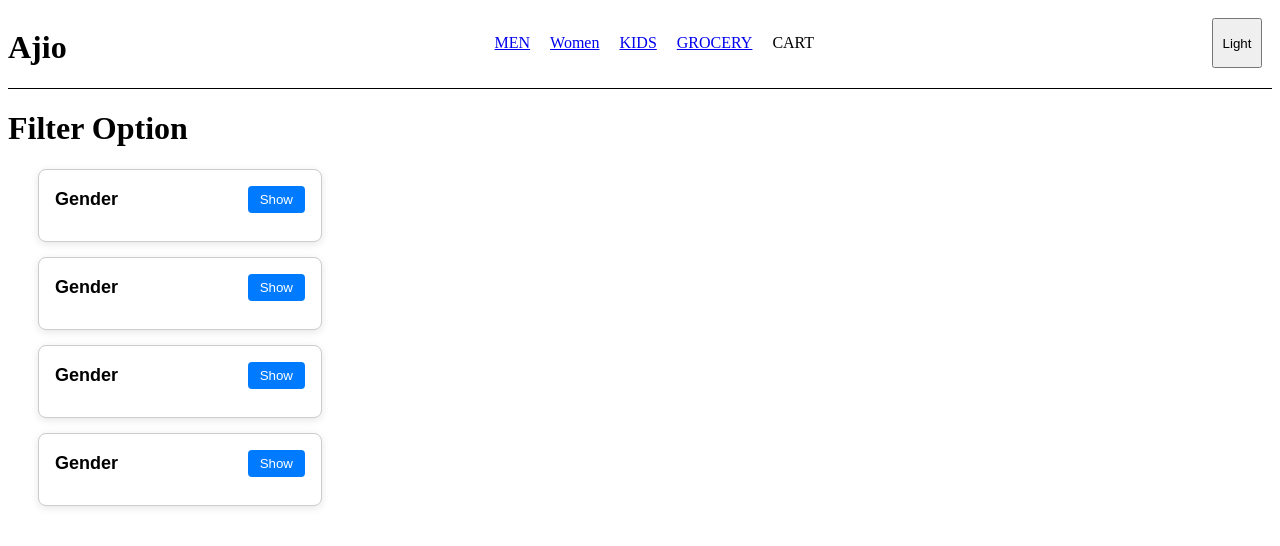
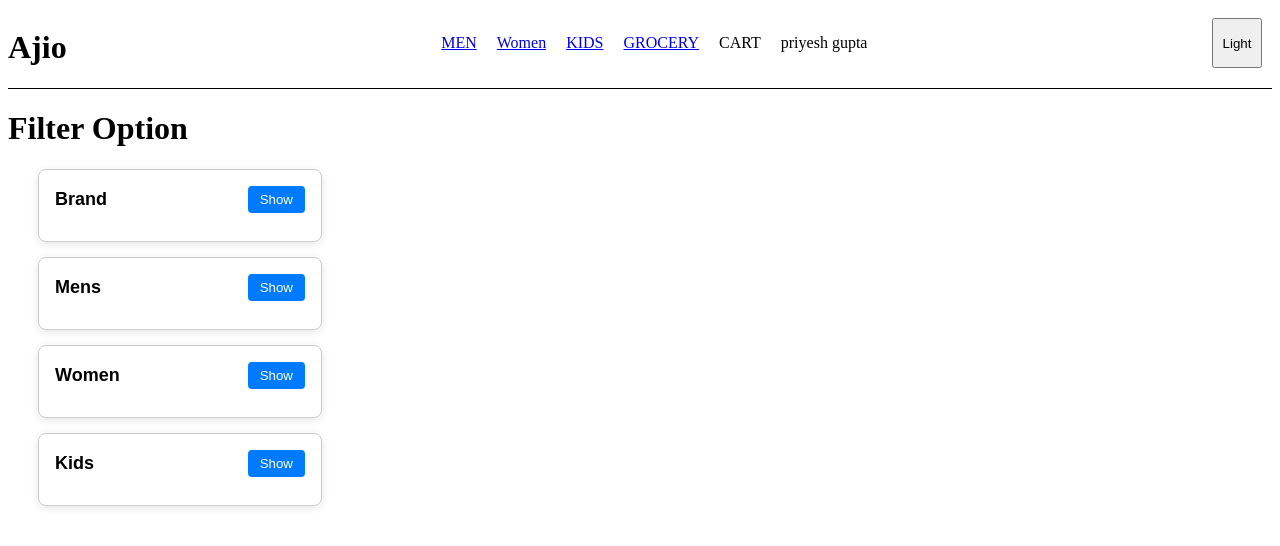
Before and after one commit to sharan-9135/react_again, a React (Vite) app: page /Men in a window 1280 px wide. Shown: the top 546 px of the page. Built offline with nearby package versions, Linux system fonts and the light colour scheme.

Commit message:
i have learn about contextApi

```diff
--- a/src/App.js
+++ b/src/App.js
@@ -1,4 +1,4 @@
-import React, { lazy, Suspense } from "react"
+import React, { lazy, Suspense, useState } from "react"
 import ReactDOM from "react-dom/client"
 import Navbar from "./components/Navbar"
 import { Product } from "./components/Product"
@@ -9,16 +9,27 @@
 import Error from "./components/Error"
 import ProductDetails from "./components/ProductDetails"
 import Skeleton from "./components/Skeleton"
+import CompoA from "./components/CompoA"
+import { userContext } from "./utils/userContext"
 // import Grocery from "./components/Grocery"
- const Grocery = lazy(()=> import('./components/Grocery')) // this will make another bundle for grocery component.
- const Kid = lazy(()=> import('./components/Kid'))
+const Grocery = lazy(() => import('./components/Grocery')) // this will make another bundle for grocery component.
+const Kid = lazy(() => import('./components/Kid'))
 
 
 const App = () => {
-    return <div>
-        <Navbar />
-        <Outlet />
-    </div>
+const [user,setUser] = useState("priyesh gupta")
+    return (
+        <userContext.Provider value = {{name : user ,setUser}}>
+        {/* with the help of this we wrap all my app with userContext and we can use anywhere
+        in our app. we are modifying the usercontext with help of value = {{name : user ,setUser}} */}
+            <div>
+                <Navbar />
+                {/* <CompoA/> */}
+                <Outlet />
+            </div>
+        </userContext.Provider>
+
+    )
 }
 
 const appRouter = createBrowserRouter([
@@ -32,7 +43,7 @@
             },
             {
                 path: '/kid',
-                element: <Suspense fallback={<h1>Kid items...</h1>}><Kid/></Suspense>
+                element: <Suspense fallback={<h1>Kid items...</h1>}><Kid /></Suspense>
             },
             {
                 path: '/Men',
@@ -43,15 +54,15 @@
                 element: <Women />
             },
             {
-                path:'/product/:productId',
-                element:<ProductDetails/>
+                path: '/product/:productId',
+                element: <ProductDetails />
             },
             {
-                path:'/Grocery',
-                element:<Suspense fallback={<Skeleton/>}><Grocery/></Suspense>
+                path: '/Grocery',
+                element: <Suspense fallback={<Skeleton />}><Grocery /></Suspense>
             }
         ],
-        errorElement:<Error/>
+        errorElement: <Error />
     },
 
 
--- a/src/components/Accordian.js
+++ b/src/components/Accordian.js
@@ -9,7 +9,7 @@
     return (
         <div  className="Accordian_container">
             <div  className="accordion-header">
-                <h3 style={{ margin: 0, fontSize: '18px' }}>Gender</h3>
+                <h3 style={{ margin: 0, fontSize: '18px' }}>{title}</h3>
                 <button onClick={show} className='accordion-button' >
                     Show
                 </button>
--- /dev/null
+++ b/src/components/CompoA.js
@@ -0,0 +1,18 @@
+import React from 'react';
+import CompoB from './CompoB';
+
+const CompoA = () => {
+     const student = {
+        name:"shubham",
+        roll: 168,
+        email: "sk26@gmail.com"
+     }
+  return (
+    <div style={{ border: '1px solid black' }}>
+      CompoA
+      <CompoB  student = {student}/>
+    </div>
+  );
+};
+
+export default CompoA;
--- /dev/null
+++ b/src/components/CompoB.js
@@ -0,0 +1,17 @@
+import React from 'react'
+import CompoC from './CompoC'
+import { useContext } from 'react'
+import { teachercontext } from '../utils/userContext'
+const  CompoB = ({student}) => {
+    const teacher = useContext(teachercontext)
+    console.log(teacher)
+  return (
+    <div style={{ border: '1px solid black' }}>CompoB
+     <p>{teacher.name}</p>
+     <p>{teacher.age}</p>
+     <CompoC />
+    </div>
+  )
+}
+
+export default CompoB
--- /dev/null
+++ b/src/components/CompoC.js
@@ -0,0 +1,22 @@
+import React from 'react';
+
+import { useContext } from 'react';
+import {userContext} from '../utils/userContext';
+const CompoC = () => {
+   const student = useContext(userContext)/*with the help of context api we have no need of
+   props drilling we can direwctly access data from the global variable in any component*/
+
+
+  console.log(student);
+
+  return (
+    <div style={{ border: '1px solid black' }}>
+      CompoC
+      <p>{student.name}</p>
+      <p>{student.email}</p>
+      <p>{student.roll}</p>
+    </div>
+  );
+};
+
+export default CompoC;
--- a/src/components/Men.js
+++ b/src/components/Men.js
@@ -7,7 +7,7 @@
         <div>
             <h1>Filter Option</h1>
             {
-    ['BRAND', 'Mens', 'Women', 'Kids'].map((title, index) => (
+    ['Brand', 'Mens', 'Women', 'Kids'].map((title, index) => (
         <Accordian
             key={index}
             title={title}
--- a/src/components/Navbar.js
+++ b/src/components/Navbar.js
@@ -1,8 +1,12 @@
-import { useState } from "react"
+import { useContext, useState } from "react"
 import { Link } from "react-router-dom"
+import {  userContext } from "../utils/userContext"
 
 const Navbar = () => {
-    const [btnColor,setbtnColor ] = useState("Light")
+    const [btnColor, setbtnColor] = useState("Light")
+    const user = useContext(userContext) /* with the help of this we can access
+    data from global variable  */
+
     return (
         <div className="navbar">
             <h1>Ajio</h1>
@@ -12,12 +16,14 @@
                 <li><Link to='/kid'>KIDS</Link></li>
                 <li><Link to='/Grocery'>GROCERY</Link></li>
                 <li>CART</li>
+                <li>{user.name}</li>
+
             </ul>
-            <button style={{"margin": "10px", "height":"50px","width":"50px"}}
-            onClick={()=>{
+            <button style={{ "margin": "10px", "height": "50px", "width": "50px" }}
+                onClick={() => {
 
-              btnColor === "Light" ? setbtnColor("Dark") : setbtnColor("Light")
-            }}>{btnColor}</button>
+                    btnColor === "Light" ? setbtnColor("Dark") : setbtnColor("Light")
+                }}>{btnColor}</button>
 
         </div>
     )
--- a/src/components/Product.js
+++ b/src/components/Product.js
@@ -1,13 +1,14 @@
-import { useEffect, useState } from "react"
+import { useContext, useEffect, useState } from "react"
 import Items, { HOF } from "./Items"
 import Skeleton from "./Skeleton";
 import { Link } from "react-router-dom";
+import { userContext } from "../utils/userContext";
 
 export const Product = () => {
     const [data, setData] = useState([])
     const [displayData, setDisplayData] = useState([]);
     const [searchText, setSearchText] = useState("");
-
+    const user = useContext(userContext)
     useEffect(() => {
         fetchDataFromApi();
     },[]);
@@ -49,6 +50,9 @@
             >
                 Top Rated Product
             </button>
+            <div>
+                <input style={{marginTop :"2px"}} value={user.name} onChange={(e)=>user.setUser(e.target.value) }/>
+            </div>
 
             <div className="product_container">
                 {displayData.map((product) => (
--- /dev/null
+++ b/src/utils/UserContext.js
@@ -0,0 +1,15 @@
+import { createContext } from "react";
+
+const student = {
+    name:"shubham",
+    roll: 168,
+    email: "sk26@gmail.com"
+ }
+
+  const teacher = {
+     name:"priyesh gupta",
+     age:30,
+
+  }
+  export const userContext = createContext(student)
+  export const teachercontext   = createContext(teacher)
```
